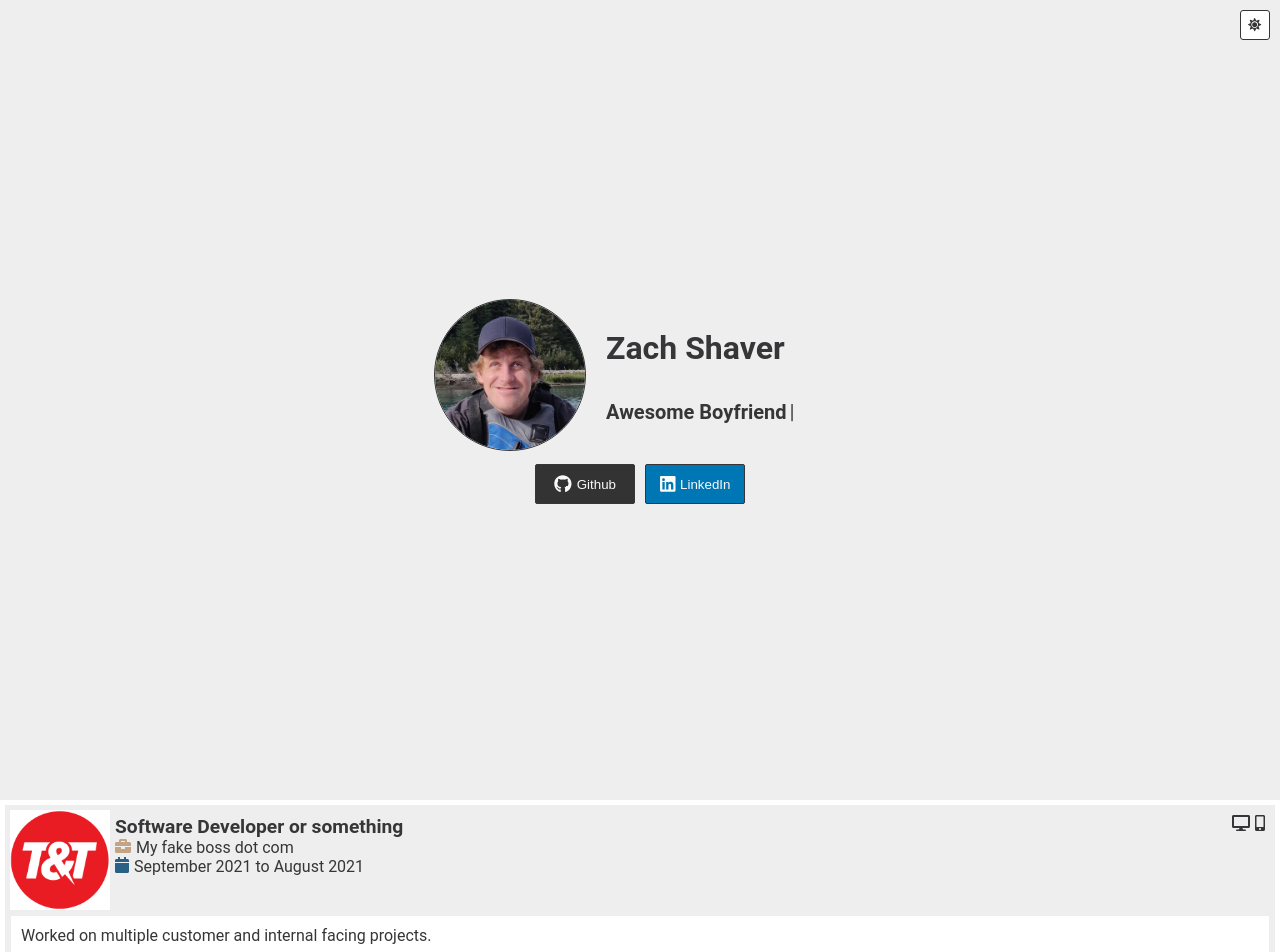
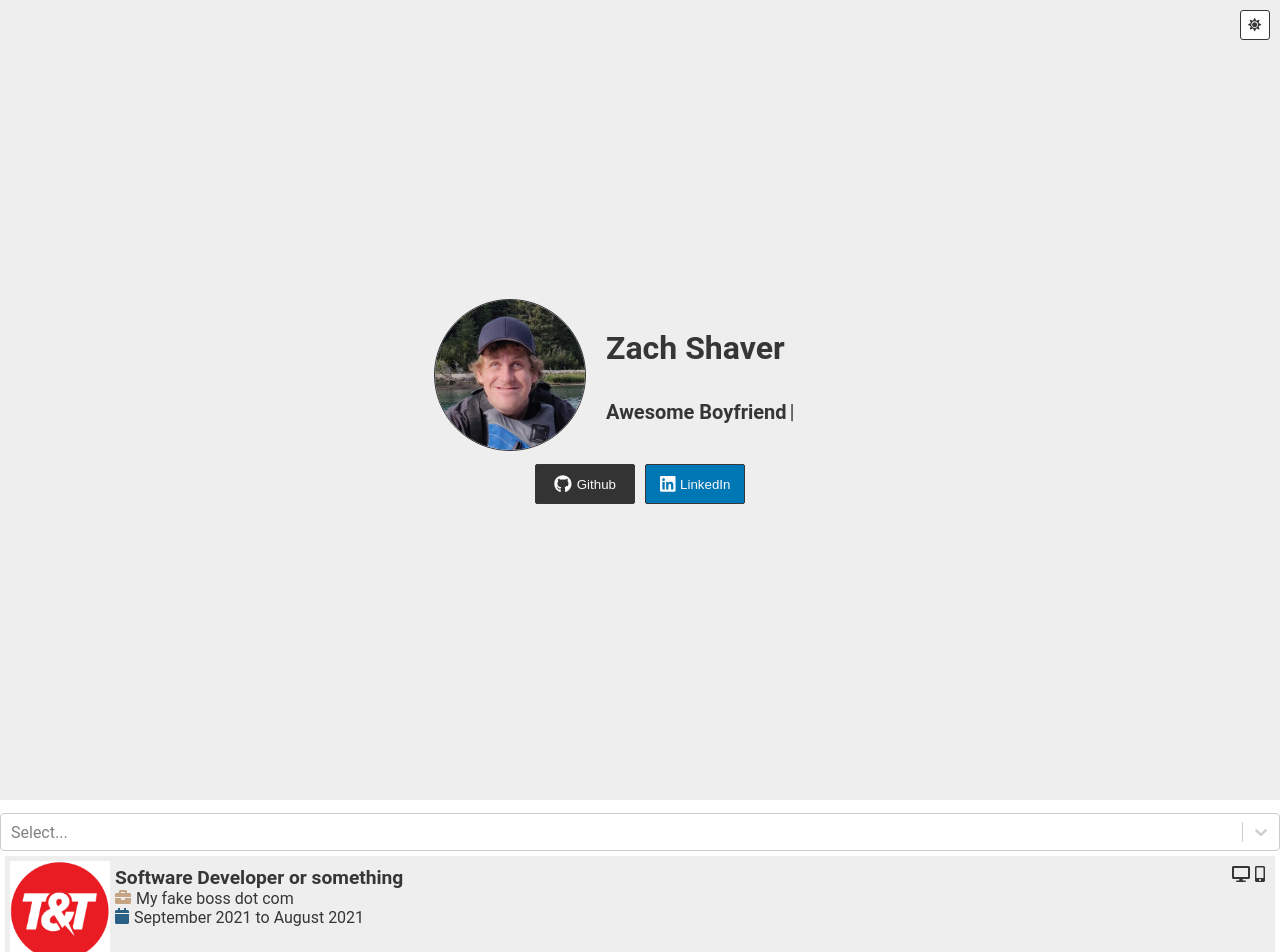
Before and after one commit to ShavaShav/web, a React (Create React App) app: page / in a window 1280 px wide. Shown: the top 952 px of the page. Built offline with nearby package versions, Linux system fonts and the light colour scheme.

Commit message:
Category filter experimentation

```diff
--- a/package.json
+++ b/package.json
@@ -18,6 +18,7 @@
     "react": "^17.0.2",
     "react-dom": "^17.0.2",
     "react-scripts": "4.0.3",
+    "react-select": "^5.1.0",
     "react-simple-typewriter": "^3.0.1",
     "styled-components": "^5.3.1",
     "typescript": "^4.4.3",
--- a/src/App.tsx
+++ b/src/App.tsx
@@ -4,6 +4,7 @@ import GlobalStyles from './globalStyles';
 import { useDarkMode } from './useDarkMode';
 import Profile from './components/Profile';
 import Records from './components/Records';
+import CategoryFilters from './components/CategoryFilters';
 
 const StyledRecords = styled(Records)`
   min-height: 100vh;
@@ -18,6 +19,7 @@ const App = () => {
       <>
         <GlobalStyles />
         <Profile isDark={isDark} toggleTheme={toggleTheme}/>
+        <CategoryFilters/>
         <StyledRecords/>
       </>
     </ThemeProvider>
--- /dev/null
+++ b/src/components/CategoryFilters.tsx
@@ -0,0 +1,21 @@
+import styled from "styled-components";
+import { Libraries } from "../categories";
+import CategorySelect from "./CategorySelect";
+
+interface CategoryFiltersProps {
+  readonly className?: string;
+}
+
+const Container = styled.div`
+
+`
+
+const CategoryFilters: React.FC<CategoryFiltersProps> = ({className}) => {
+  return (
+    <Container className={className}>
+      <CategorySelect categories={Libraries}/>
+    </Container>
+  );
+}
+
+export default CategoryFilters;
--- /dev/null
+++ b/src/components/CategorySelect.tsx
@@ -0,0 +1,52 @@
+import { useState } from "react";
+import Select, { MultiValue } from 'react-select';
+import styled from "styled-components";
+import { CategoryData } from "../types";
+
+interface CategorySelectProps {
+  readonly className?: string;
+  readonly categories: Record<string, CategoryData>;
+  // readonly selected: string[];
+}
+
+const Container = styled.div`
+
+`
+
+const StyledSelect = styled(Select)`
+  background-color: ${({theme}) => theme.body};
+`
+
+const CategorySelect: React.FC<CategorySelectProps> = ({categories}) => {
+  const [selected, setSelected] = useState<MultiValue<any>>();
+
+  const options: Option[] = [];
+  Object.entries(categories).forEach(([value, data]) => {
+    options.push({
+      value: value,
+      label: data.name
+    })
+  })
+
+  // const selectedOptions = [];
+  // selected.forEach(value => {
+  //   selectedOptions.push({
+  //     value: value,
+  //     labels: categories[value]
+  //   })
+  // })
+  console.log(options);
+  return (
+    <div>
+      <pre>{JSON.stringify(selected)}</pre>
+      <StyledSelect
+        isMulti
+        options={options}
+        value={selected}
+        onChange={setSelected}
+      />
+    </div>
+  )
+}
+
+export default CategorySelect;
```
Also changed, not shown: src/components/SampleComponent.tsx (+6 -2 lines), 1 other file (tests, documents, lock files or other folders).
